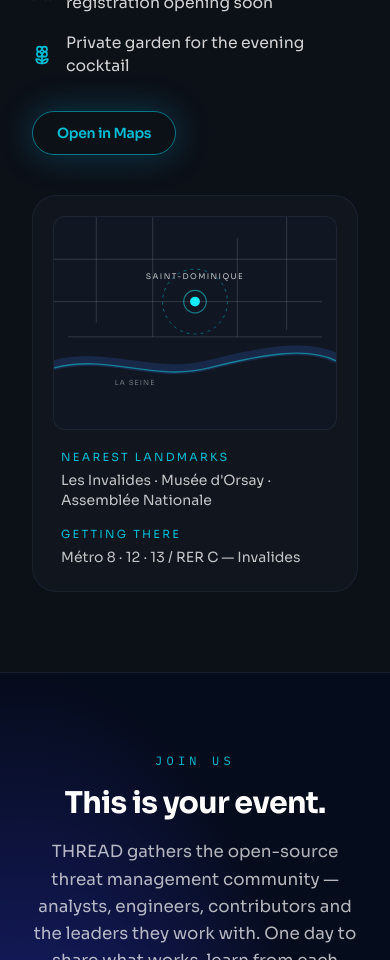
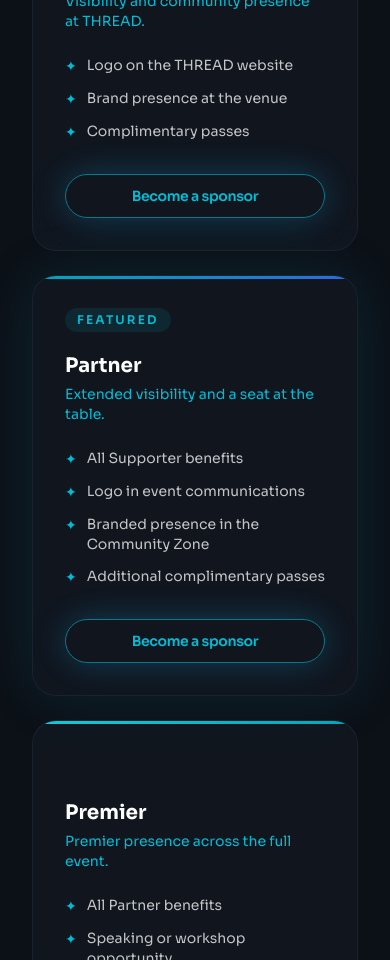
Before and after one commit to FiligranHQ/thread-conference, a React (Vite) app: page / in a window 390 px wide. Shown: the part 11040-12000 px from the top of the page. Built offline with nearby package versions, Linux system fonts and the light colour scheme.

Commit message:
feat: add sponsorship packages section and sponsor logo showcase

```diff
--- a/src/App.tsx
+++ b/src/App.tsx
@@ -4,9 +4,11 @@ import { Hero } from "@/components/Hero";
 import { WhySection } from "@/components/WhySection";
 import { FactsSection } from "@/components/FactsSection";
 import { AudiencesSection } from "@/components/AudiencesSection";
+import { SponsorsSection } from "@/components/SponsorsSection";
 import { ZonesSection } from "@/components/ZonesSection";
 import { AgendaSection } from "@/components/AgendaSection";
 import { SpeakersSection } from "@/components/SpeakersSection";
+import { SponsorshipSection } from "@/components/SponsorshipSection";
 import { VenueSection } from "@/components/VenueSection";
 import { RegisterSection } from "@/components/RegisterSection";
 import { Footer } from "@/components/Footer";
@@ -20,9 +22,11 @@ const App = () => (
       <WhySection />
       <FactsSection />
       <AudiencesSection />
+      <SponsorsSection />
       <ZonesSection />
       <AgendaSection />
       <SpeakersSection />
+      <SponsorshipSection />
       <VenueSection />
       <RegisterSection />
     </main>
--- a/src/components/Footer.tsx
+++ b/src/components/Footer.tsx
@@ -29,6 +29,7 @@ const threadLinks = [
   { label: "Experience", url: "#experience" },
   { label: "Agenda", url: "#agenda" },
   { label: "Venue", url: "#venue" },
+  { label: "Sponsors", url: "#sponsorship" },
   { label: "Register your interest", url: "#register" },
 ] as const;
 
--- a/src/components/Navigation.tsx
+++ b/src/components/Navigation.tsx
@@ -11,6 +11,7 @@ const navLinks = [
   { label: "Agenda", href: "#agenda" },
   { label: "Speakers", href: "#speakers" },
   { label: "Venue", href: "#venue" },
+  { label: "Sponsors", href: "#sponsorship" },
 ];
 
 export const Navigation = () => {
--- a/src/components/RegisterSection.tsx
+++ b/src/components/RegisterSection.tsx
@@ -29,6 +29,13 @@ export const RegisterSection = () => (
           >
             {register.secondaryButton}
           </ButtonLink>
+          <ButtonLink
+            href="#sponsorship"
+            variant="cta"
+            size="lg"
+          >
+            Become a sponsor
+          </ButtonLink>
         </div>
       </Reveal>
       <Reveal delay={280}>
--- /dev/null
+++ b/src/components/SponsorsSection.tsx
@@ -0,0 +1,47 @@
+import { sponsors } from "@/content/sponsors";
+import { Reveal } from "@/components/ui/Reveal";
+import { SectionHeading } from "@/components/ui/SectionHeading";
+
+const tierOrder = ["Premier", "Partner", "Supporter"] as const;
+
+export const SponsorsSection = () => {
+  if (!sponsors.show || sponsors.items.length === 0) return null;
+
+  const sorted = [...sponsors.items].sort((a, b) => {
+    const ai = a.tier ? tierOrder.indexOf(a.tier) : tierOrder.length;
+    const bi = b.tier ? tierOrder.indexOf(b.tier) : tierOrder.length;
+    return ai - bi;
+  });
+
+  return (
+    <section className="border-t border-border/50 py-16 lg:py-24" id="sponsors">
+      <div className="container">
+        <SectionHeading
+          kicker={sponsors.kicker}
+          title={sponsors.title}
+          align="center"
+        />
+        <Reveal delay={120}>
+          <div className="flex flex-wrap items-center justify-center gap-10 lg:gap-16">
+            {sorted.map((sponsor) => (
+              <a
+                key={sponsor.name}
+                href={sponsor.url}
+                target="_blank"
+                rel="noopener noreferrer"
+                aria-label={sponsor.name}
+                className="opacity-50 grayscale transition-all duration-300 hover:opacity-100 hover:grayscale-0"
+              >
+                <img
+                  src={sponsor.logoPath}
+                  alt={sponsor.name}
+                  className="h-10 w-auto md:h-12"
+                />
+              </a>
+            ))}
+          </div>
+        </Reveal>
+      </div>
+    </section>
+  );
+};
--- /dev/null
+++ b/src/components/SponsorshipSection.tsx
@@ -0,0 +1,70 @@
+import { sponsorship } from "@/content/sponsors";
+import { event } from "@/content/site";
+import { ButtonLink } from "@/components/ui/Button";
+import { Reveal } from "@/components/ui/Reveal";
+import { SectionHeading } from "@/components/ui/SectionHeading";
+
+const tierAccents: Record<string, string> = {
+  electric: "linear-gradient(90deg, #16ebf9, #00bfd6)",
+  cyan: "linear-gradient(90deg, #00bfd6, #3378ff)",
+  blue: "linear-gradient(90deg, #16ebf9, #3378ff)",
+  indigo: "linear-gradient(90deg, #3378ff, #333bff)",
+};
+
+export const SponsorshipSection = () => (
+  <section className="py-20 lg:py-32" id="sponsorship">
+    <div className="container">
+      <SectionHeading
+        kicker={sponsorship.kicker}
+        title={sponsorship.title}
+        description={sponsorship.description}
+      />
+
+      <div className="grid gap-6 sm:grid-cols-2 lg:grid-cols-3">
+        {sponsorship.tiers.map((tier, index) => (
+          <Reveal key={tier.name} delay={index * 100}>
+            <article
+              className={`card-glass hover-lift relative flex h-full flex-col overflow-hidden rounded-3xl p-8 ${
+                tier.highlighted ? "shadow-[0_0_60px_rgba(0,191,214,0.12)]" : ""
+              }`}
+            >
+              <span
+                className="absolute inset-x-0 top-0 h-[3px] opacity-85"
+                style={{ background: tierAccents[tier.color] }}
+                aria-hidden="true"
+              />
+              {tier.highlighted ? (
+                <span className="mb-5 self-start rounded-full bg-cyan/10 px-3 py-1 text-xs font-semibold uppercase tracking-[0.18em] text-cyan">
+                  Featured
+                </span>
+              ) : (
+                <div className="mb-5 h-[26px]" aria-hidden="true" />
+              )}
+              <h3 className="mb-1 text-xl font-bold">{tier.name}</h3>
+              <p className="mb-6 text-sm text-cyan">{tier.tagline}</p>
+              <ul className="mb-8 flex flex-1 flex-col gap-3" aria-label={`${tier.name} perks`}>
+                {tier.perks.map((perk) => (
+                  <li key={perk} className="flex items-start gap-2.5 text-sm text-foreground/75">
+                    <span className="mt-px text-cyan" aria-hidden="true">✦</span>
+                    {perk}
+                  </li>
+                ))}
+              </ul>
+              <ButtonLink
+                href={`mailto:${event.contactEmail}?subject=THREAD%202026%20%E2%80%94%20Sponsorship%20inquiry%20%E2%80%94%20${encodeURIComponent(tier.name)}`}
+                variant="cta"
+                className="w-full justify-center"
+              >
+                {sponsorship.cta}
+              </ButtonLink>
+            </article>
+          </Reveal>
+        ))}
+      </div>
+
+      <Reveal delay={350}>
+        <p className="mt-10 text-center text-sm text-foreground/55">{sponsorship.note}</p>
+      </Reveal>
+    </div>
+  </section>
+);
--- /dev/null
+++ b/src/content/sponsors.ts
@@ -0,0 +1,124 @@
+/**
+ * ============================================================================
+ * THREAD — SPONSORS & SPONSORSHIP PACKAGES
+ * ============================================================================
+ * Two sections live here:
+ *
+ *   1. `sponsorship`  — the "Become a sponsor" packages section (always visible)
+ *   2. `sponsors`     — the sponsor logo showcase (hidden until you have sponsors)
+ *
+ * ── HOW TO ADD A SPONSOR LOGO ──────────────────────────────────────────────
+ *   1. Drop the logo file into the `public/sponsors/` folder.
+ *      (Create the folder if it doesn't exist yet.)
+ *      Name it clearly, e.g. `acme-corp.svg` or `acme-corp.png`.
+ *      SVG is preferred — it scales perfectly at any size.
+ *
+ *   2. Add an entry to the `sponsors.items` array below:
+ *        { name: "Acme Corp", logoPath: "/sponsors/acme-corp.svg", url: "https://acme.com", tier: "Premier" }
+ *
+ *   3. Set `sponsors.show` to `true` (it is `false` by default).
+ *      When `false` the entire logo section is invisible — no empty grid,
+ *      no layout shift. Flip it to `true` when you have at least one sponsor.
+ *
+ *   4. Push to main — done. No other code changes needed.
+ *
+ * ── HOW TO RENAME / EDIT TIERS ────────────────────────────────────────────
+ *   Edit the `name`, `tagline`, and `perks` fields in `sponsorship.tiers`
+ *   below. The tier `color` controls the accent stripe on each card:
+ *   available values are "electric" | "cyan" | "blue" | "indigo".
+ *   Mark the featured tier with `highlighted: true` (only one at a time).
+ * ============================================================================
+ */
+
+/** ------------------------------------------------------- SPONSORSHIP PACKAGES */
+
+export const sponsorship = {
+  kicker: "Sponsors",
+  title: "Support the community. Shape the conversation.",
+  description:
+    "THREAD is a community-first event. Sponsors make it possible — and become part of it. Reach out to discuss the packages and find the best fit for your organization.",
+  /**
+   * One card per tier. Rename the `name` fields to your actual tier names
+   * once they are defined. The order here is the order on screen (left → right).
+   */
+  tiers: [
+    {
+      name: "Supporter",
+      tagline: "Visibility and community presence at THREAD.",
+      perks: [
+        "Logo on the THREAD website",
+        "Brand presence at the venue",
+        "Complimentary passes",
+      ],
+      highlighted: false,
+      color: "blue" as const,
+    },
+    {
+      name: "Partner",
+      tagline: "Extended visibility and a seat at the table.",
+      perks: [
+        "All Supporter benefits",
+        "Logo in event communications",
+        "Branded presence in the Community Zone",
+        "Additional complimentary passes",
+      ],
+      highlighted: true,
+      color: "cyan" as const,
+    },
+    {
+      name: "Premier",
+      tagline: "Premier presence across the full event.",
+      perks: [
+        "All Partner benefits",
+        "Speaking or workshop opportunity",
+        "Premier logo placement — website, signage & slides",
+        "Extended complimentary passes",
+        "Co-branded communications",
+      ],
+      highlighted: false,
+      color: "electric" as const,
+    },
+  ],
+  /** Label for the CTA button at the bottom of every tier card. */
+  cta: "Become a sponsor",
+  /** Small note displayed under the tier grid. */
+  note: "All packages are on request — get in touch and we will find the right fit.",
+} as const;
+
+/** ------------------------------------------------------- SPONSOR LOGOS */
+
+export interface SponsorItem {
+  /** Displayed as the image alt text and aria-label on the link. */
+  name: string;
+  /**
+   * Path to the logo file relative to the `public/` folder.
+   * Example: "/sponsors/acme-corp.svg"
+   */
+  logoPath: string;
+  /** Sponsor website — opens in a new tab. */
+  url: string;
+  /**
+   * Optional — must match one of the tier `name` values above.
+   * Premier sponsors are displayed first, then Partner, then Supporter.
+   */
+  tier?: "Premier" | "Partner" | "Supporter";
+}
+
+export const sponsors: {
+  /**
+   * Set to `true` when you have at least one confirmed sponsor.
+   * The entire logo section is hidden while this is `false`.
+   */
+  show: boolean;
+  kicker: string;
+  title: string;
+  items: SponsorItem[];
+} = {
+  show: false,
+  kicker: "Our sponsors",
+  title: "The organizations making THREAD possible.",
+  items: [
+    // Add sponsor entries here. Example:
+    // { name: "Acme Corp", logoPath: "/sponsors/acme-corp.svg", url: "https://acme.com", tier: "Premier" },
+  ],
+};
```
